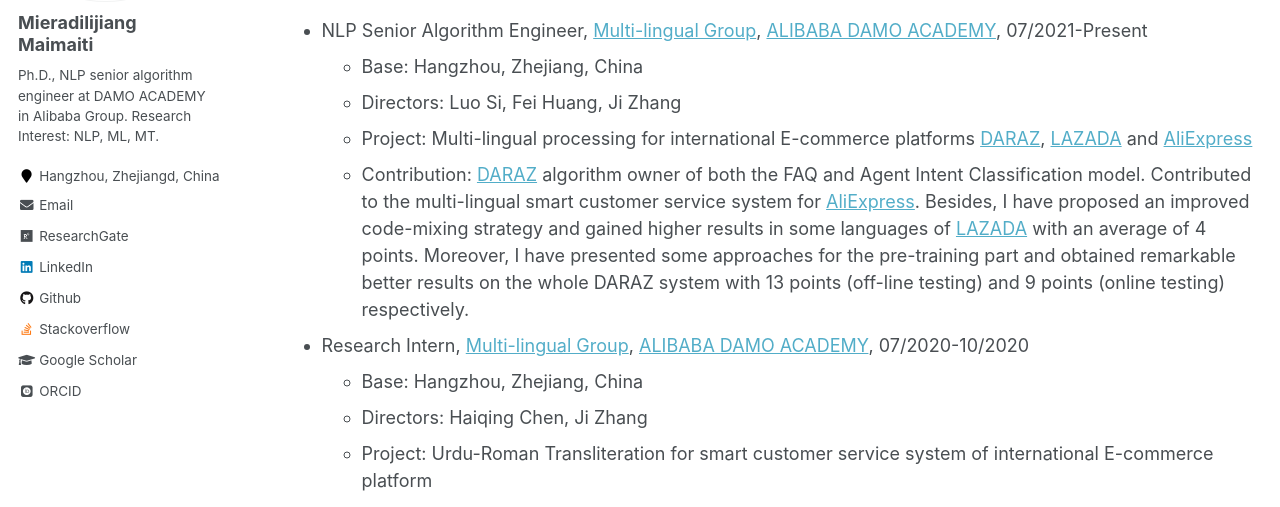
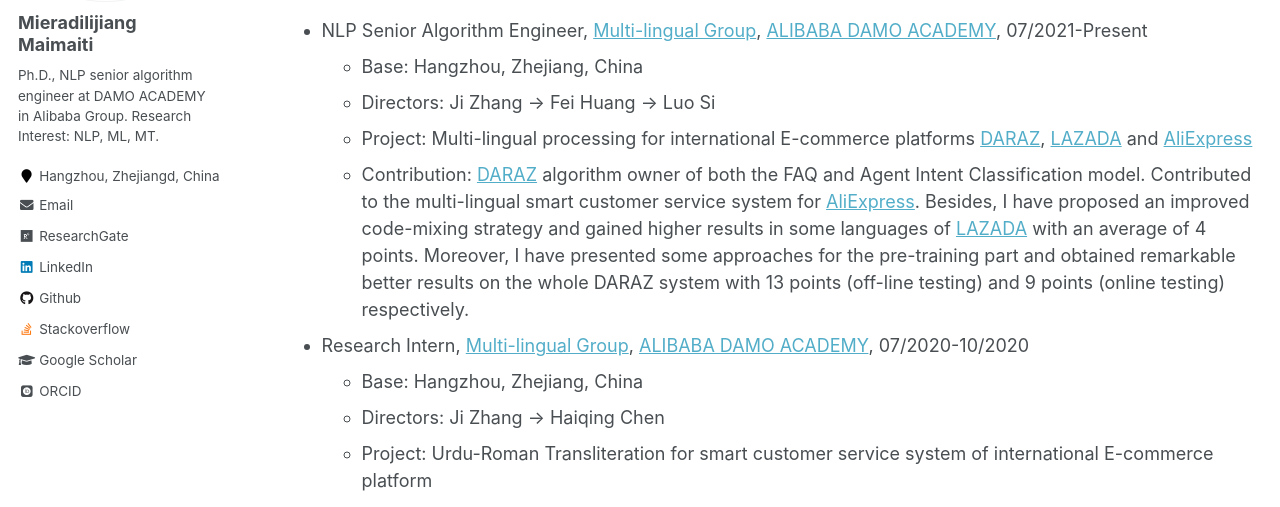
Before and after one commit to miradel51/miradel51.github.io, a Jekyll site: the page built from _pages/cv.md, in a window 1280 px wide and 1400 px high, scrolled down 732 px. Shown: the part 168-675 px from the top of the window. Built offline with Jekyll 4.4.1, drawn with Linux system fonts in a browser that asks for light colours; some web fonts are replaced; part of the change alters nothing that is shown; some of the changed text lies outside the part shown.

Commit message:
Update cv.md
revised cv page

```diff
--- a/_pages/cv.md
+++ b/_pages/cv.md
@@ -36,12 +36,12 @@ Experience
 ======
 * NLP Senior Algorithm Engineer, [Multi-lingual Group](https://damo.alibaba.com/labs/language-technology), [ALIBABA DAMO ACADEMY](https://damo.alibaba.com/), 07/2021-Present
   * Base: Hangzhou, Zhejiang, China
-  * Directors: Luo Si, Fei Huang, Ji Zhang
+  * Directors: Ji Zhang &rarr; Fei Huang &rarr;  Luo Si
   * Project: Multi-lingual processing for international E-commerce platforms [DARAZ](https://www.daraz.pk/), [LAZADA](https://www.lazada.com/en/) and [AliExpress](https://www.aliexpress.com/)
   * Contribution: [DARAZ](https://www.daraz.pk/) algorithm owner of both the FAQ and Agent Intent Classification model. Contributed to the multi-lingual smart customer service system for [AliExpress](https://www.aliexpress.com/). Besides, I have proposed an improved code-mixing strategy and gained higher results in some languages of [LAZADA](https://www.lazada.com/en/)  with an average of 4 points. Moreover, I have presented some approaches for the pre-training part and obtained remarkable better results on the whole DARAZ system with 13 points (off-line testing) and 9 points (online testing) respectively.
 * Research Intern, [Multi-lingual Group](https://damo.alibaba.com/labs/language-technology), [ALIBABA DAMO ACADEMY](https://damo.alibaba.com/), 07/2020-10/2020
   * Base: Hangzhou, Zhejiang, China
-  * Directors: Haiqing Chen, Ji Zhang
+  * Directors: Ji Zhang &rarr; Haiqing Chen
   * Project: Urdu-Roman Transliteration for smart customer service system of international E-commerce platform
   * Contribution: I have presented a hybrid model that can address the main challenges (many-to-one mapping and inconsistent mapping) in this task.
 Besides, the proposed approach is embedded into the dialogue system of international E-commerce platform [DARAZ](https://www.daraz.pk/).
@@ -60,7 +60,7 @@ Meanwhile, it has strong flexibility, and it is an extendable system that can be
   * Contribution: I had advised the MT team to implement the Uyghur-Chinese bi-directional NMT system efficiently and quickly. Besides, I had also provided both pre/post-processing codes for Uyghur.
 * Social Practice Intern, Information Team, [Xinjiang Tourism Investment Management Co. Ltd](http://www.xinhuanet.com/travel/2019-09/06/c_1124969030.htm), 06/2016-08/2016
   * Base: Urumqi, Xinjiang, China
-  * Mentor: Nan Zhu
+  * Director: Nan Zhu
   * Project: THU College Summer Social Practice Activities
   * Contribution: In this project, I had presented a technical report for providing the multi-lingual service. Besides, I also designed the main architectures of spoken translation by combining ASR and TTS for the project "Smart Tourism".
 * NLP Researcher (Apprenticeship), [THUNLP Group](https://nlp.csai.tsinghua.edu.cn/), [Department of Computer Science and Technology](http://www.cs.tsinghua.edu.cn/csen/), 09/2015 - 06/2021
```
